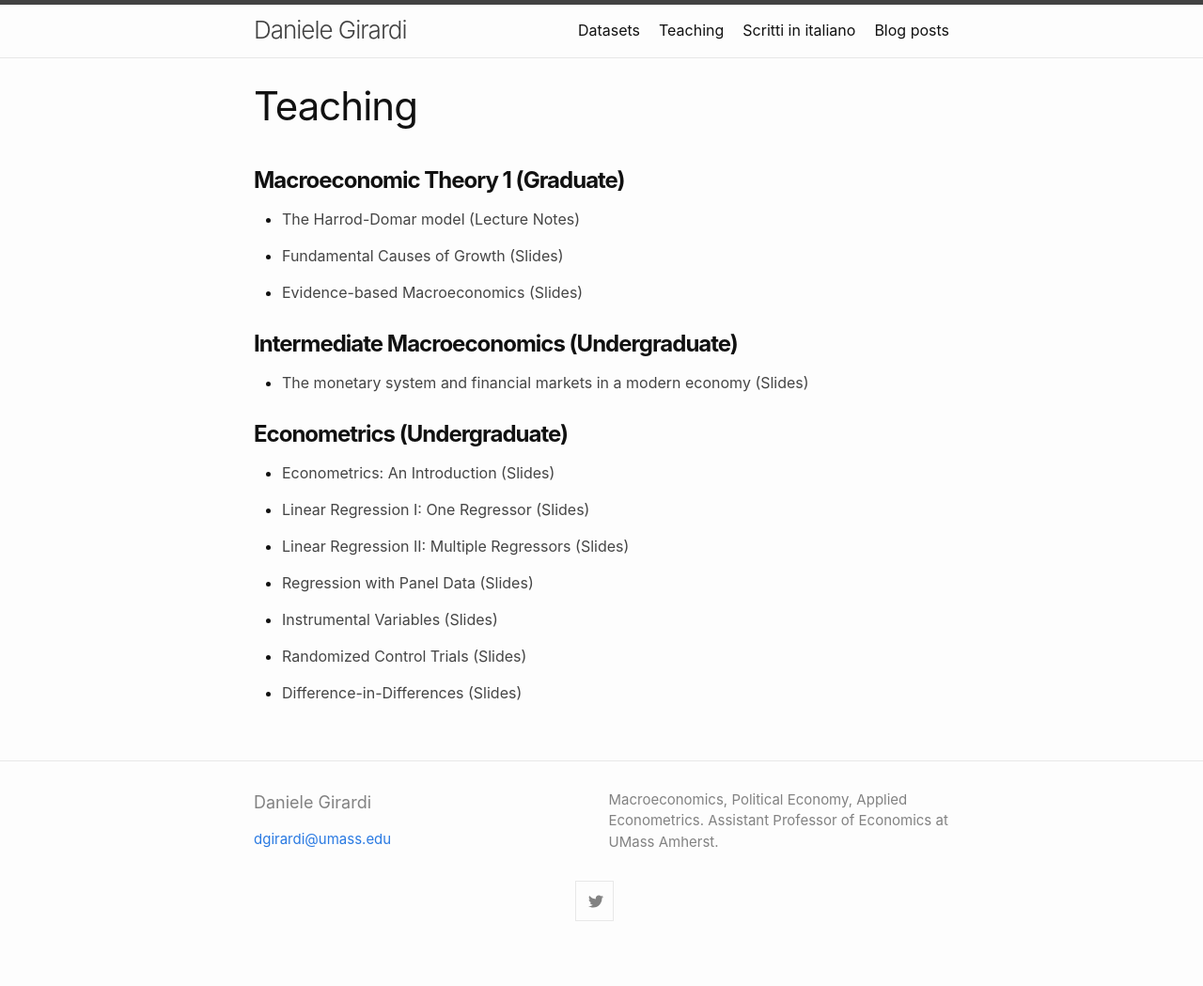
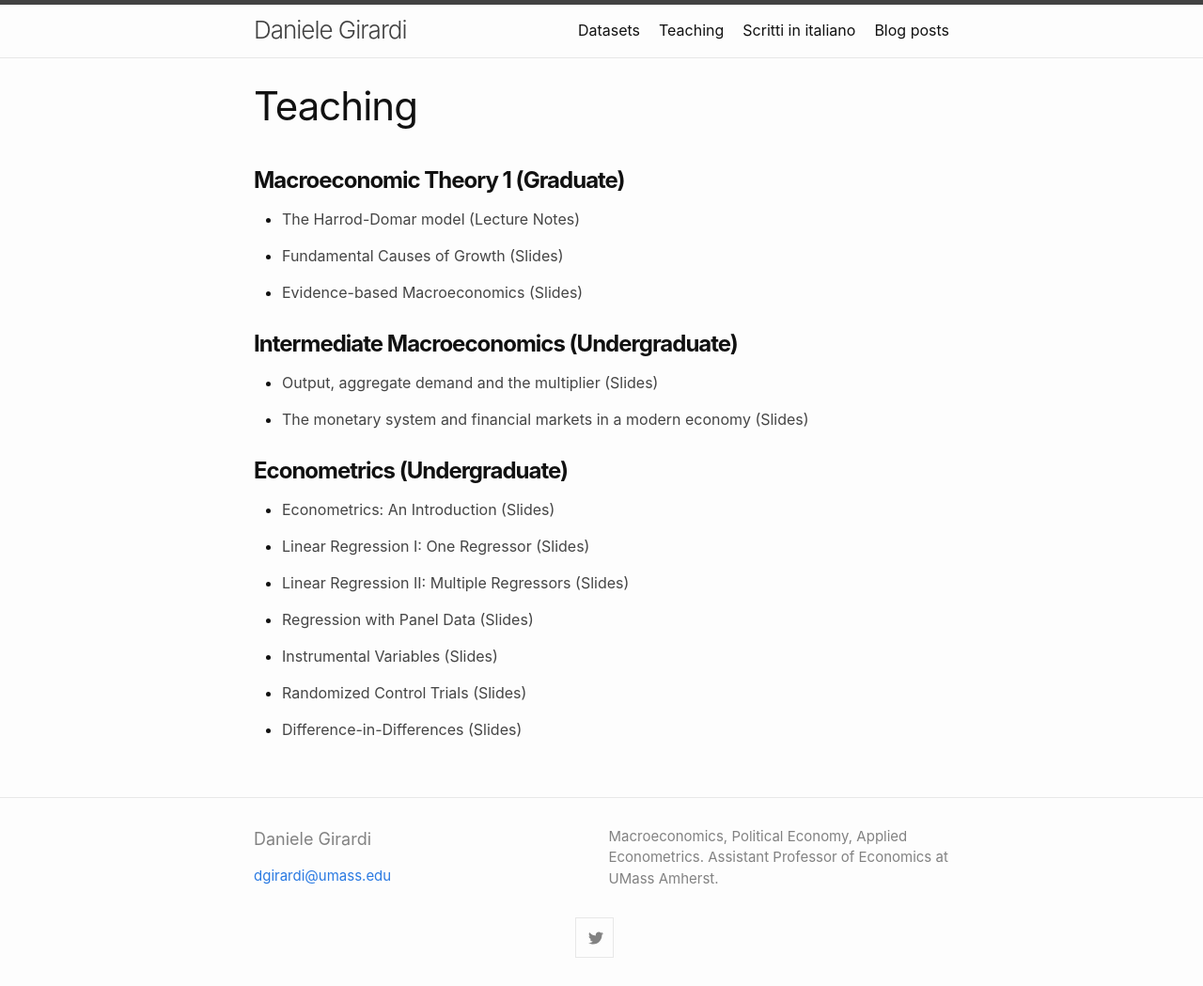
Before and after one commit to danielegirardi/danielegirardi.github.io, a Jekyll site: the page built from teaching.md, in a window 1280 px wide. Shown: the whole page at 94% size. Built offline with Jekyll 4.4.1, drawn with Linux system fonts in a browser that asks for light colours; before the commit the page ends 1010 px from its top, so only the background shows below that.

Commit message:
Update teaching.md

```diff
--- a/teaching.md
+++ b/teaching.md
@@ -21,6 +21,10 @@
 
 <h1><strong style="font-size: 1.5rem;">
 Intermediate Macroeconomics (Undergraduate)</strong></h1>
+
+<ul style="list-style-type: disc;">
+ 	<li><a style="color: #454545;" href="https://danielegirardi.github.io/posts/documents/ECON204_FA2022_Sec2.pdf" target="_blank" rel="noopener">Output, aggregate demand and the multiplier (Slides) </a><br/></li>
+</ul>
 
 <ul style="list-style-type: disc;">
  	<li><a style="color: #454545;" href="https://danielegirardi.github.io/posts/documents/ECON204_FA2019_Monetary_System_Slides.pdf" target="_blank" rel="noopener">The monetary system and financial markets in a modern economy (Slides) </a><br/></li>
```
